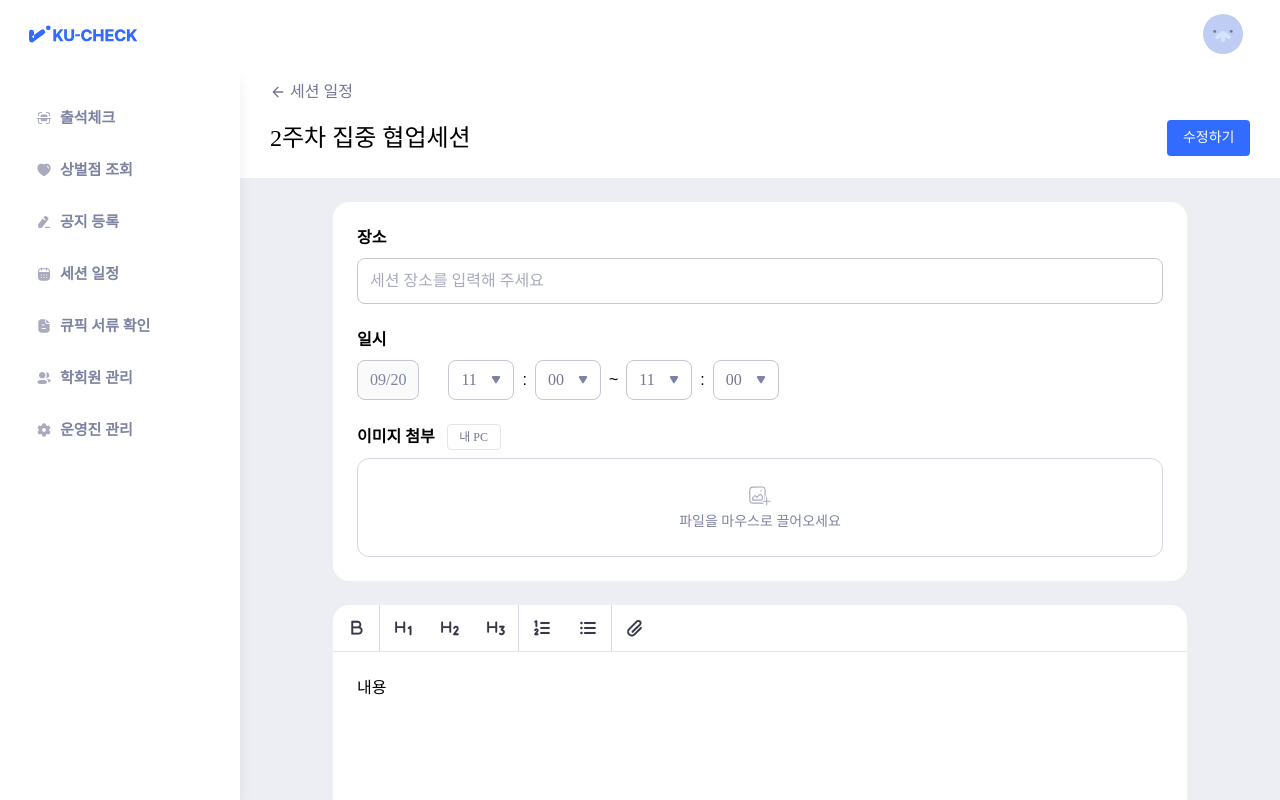
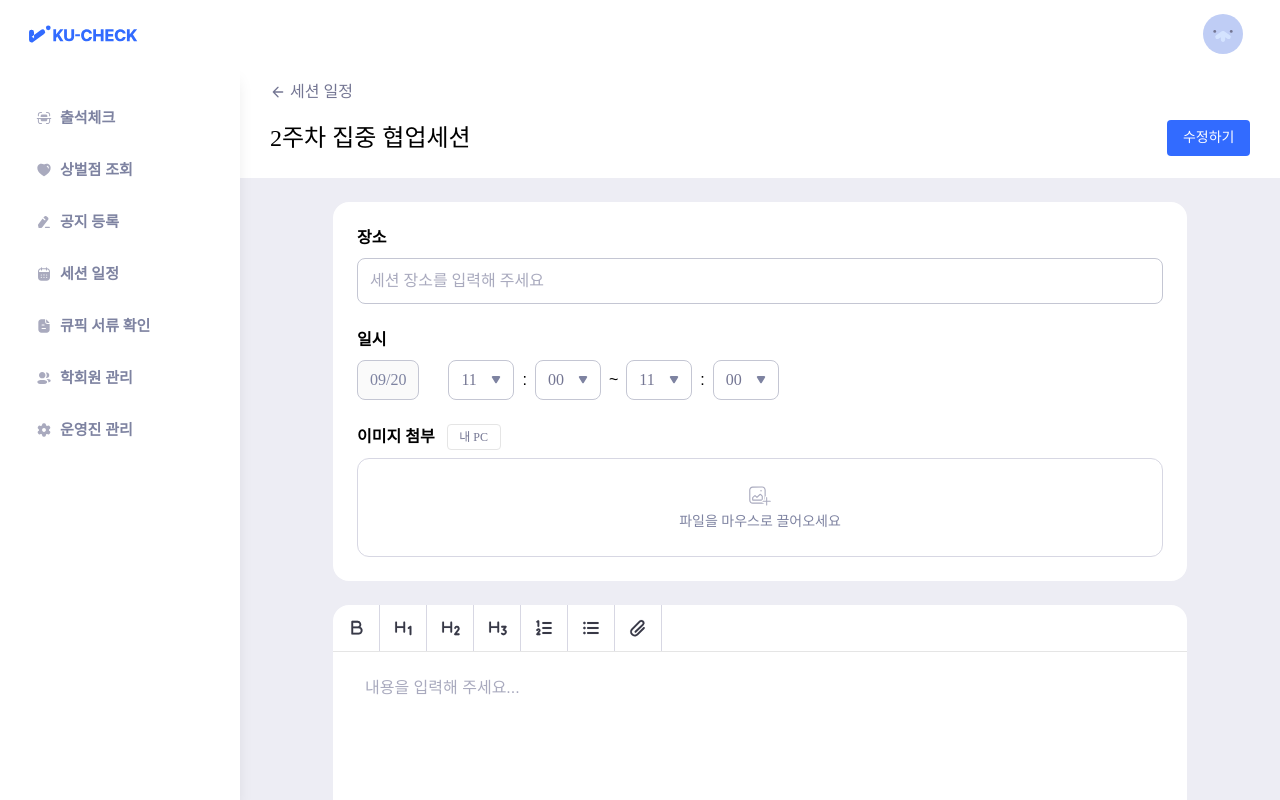
Before and after one commit to Kusitms32th-KuCheck/KuCheck-Front, a Next.js app: page /session-schedule/detail-add in a window 1280 px wide. Built offline with nearby package versions, Linux system fonts and the light colour scheme; a web font is replaced by a local one.

Commit message:
feat(#54): tiptap 도입

```diff
--- a/src/components/manager/common/add-post/AddBody.tsx
+++ b/src/components/manager/common/add-post/AddBody.tsx
@@ -1,3 +1,11 @@
+'use client'
+
+import { useEditor, EditorContent } from '@tiptap/react'
+import StarterKit from '@tiptap/starter-kit'
+import Link from '@tiptap/extension-link'
+import Heading from '@tiptap/extension-heading'
+import { useState } from 'react'
+
 import {
   Tiptap1Icon,
   Tiptap2Icon,
@@ -7,25 +15,158 @@ import {
   Tiptap6Icon,
   Tiptap7Icon,
 } from '@/assets/svgComponents/manager'
+
+type Button = {
+  name: string
+  icon: React.ComponentType<{ width: number; height: number }>
+  command: 'link' | ((editor: NonNullable<ReturnType<typeof useEditor>>) => void)
+}
+
+const BUTTONS: Button[] = [
+  { name: 'Bold', command: (e) => e.chain().focus().toggleBold().run(), icon: Tiptap1Icon },
+  { name: 'H1', command: (e) => e.chain().focus().toggleHeading({ level: 1 }).run(), icon: Tiptap2Icon },
+  { name: 'H2', command: (e) => e.chain().focus().toggleHeading({ level: 2 }).run(), icon: Tiptap3Icon },
+  { name: 'H3', command: (e) => e.chain().focus().toggleHeading({ level: 3 }).run(), icon: Tiptap4Icon },
+  { name: 'BulletList', command: (e) => e.chain().focus().toggleBulletList().run(), icon: Tiptap5Icon },
+  { name: 'OrderedList', command: (e) => e.chain().focus().toggleOrderedList().run(), icon: Tiptap6Icon },
+  { name: 'Link', command: 'link', icon: Tiptap7Icon },
+]
+
 export default function AddBody() {
-  const icons = [Tiptap1Icon, Tiptap2Icon, Tiptap3Icon, Tiptap4Icon, Tiptap5Icon, Tiptap6Icon, Tiptap7Icon]
+  const [isEmpty, setIsEmpty] = useState(true)
+
+  const editor = useEditor({
+    extensions: [
+      StarterKit.configure({ heading: false }),
+      Heading.configure({ levels: [1, 2, 3] }),
+      Link.configure({
+        openOnClick: true,
+        autolink: true,
+        linkOnPaste: true,
+        HTMLAttributes: {
+          class: 'text-blue-600 underline cursor-pointer',
+          target: '_blank',
+          rel: 'noopener noreferrer',
+        },
+      }),
+    ],
+    content: '',
+    immediatelyRender: false,
+    onUpdate: ({ editor }) => setIsEmpty(editor.isEmpty),
+  })
+
+  if (!editor) return null
+
+  const handleClick = (button: Button) => {
+    editor.chain().focus()
+
+    if (button.command === 'link') {
+      const prev = editor.getAttributes('link').href
+      const url = window.prompt('URL을 입력하세요:', prev || '')
+      if (url === null) return
+      if (url === '') {
+        editor.chain().focus().unsetLink().run()
+      } else {
+        editor.chain().focus().setLink({ href: url }).run()
+      }
+    } else {
+      button.command(editor)
+    }
+  }
+
+  const isActive = (name: string) => {
+    if (name.startsWith('H')) {
+      const level = parseInt(name.slice(1))
+      return editor.isActive('heading', { level })
+    }
+    if (name === 'Link') return editor.isActive('link')
+    return editor.isActive(name.toLowerCase())
+  }
 
   return (
     <div className="mt-6 w-full pb-6">
       <div className="mb-6 min-h-[778px] rounded-2xl bg-white">
+        {/* Toolbar */}
         <div className="flex border-b">
-          {icons.map((Icon, idx) => (
-            <button
-              key={idx}
-              type="button"
-              className={`p-[7px] ${[0, 3, 5].includes(idx) ? 'border-r border-gray-200' : ''}`}
-            >
-              <Icon width={32} height={32} />
-            </button>
-          ))}
+          {BUTTONS.map((b) => {
+            const Icon = b.icon
+            const active = isActive(b.name)
+            return (
+              <button
+                key={b.name}
+                type="button"
+                onMouseDown={(e) => e.preventDefault()}
+                onClick={() => handleClick(b)}
+                className={`p-[7px] transition-colors ${
+                  active ? 'text-primary-600 bg-gray-200' : 'text-gray-700 hover:bg-gray-100'
+                } border-r border-gray-200`}
+              >
+                <Icon width={32} height={32} />
+              </button>
+            )
+          })}
         </div>
-        <div className="p-6">내용</div>
+
+        {/* Editor */}
+        <div className="relative w-full px-8 py-6">
+          {isEmpty && (
+            <p className="pointer-events-none absolute top-6 left-8 text-gray-400 select-none">
+              내용을 입력해 주세요...
+            </p>
+          )}
+          <EditorContent editor={editor} className="tiptap-content h-[800px] w-full outline-none" />
+        </div>
       </div>
+
+      {/* 임시스타일 */}
+      <style jsx global>{`
+        .tiptap-content {
+          line-height: 1.5;
+          width: 100%;
+          max-width: 100%;
+          min-height: 500px;
+          border: none !important;
+          outline: none !important;
+        }
+        .tiptap-content .ProseMirror {
+          outline: none !important;
+          border: none !important;
+          box-shadow: none !important;
+        }
+        .tiptap-content h1 {
+          font-size: 1.75rem;
+          font-weight: 700;
+          margin-bottom: 0.5rem;
+        }
+        .tiptap-content h2 {
+          font-size: 1.5rem;
+          font-weight: 600;
+          margin-bottom: 0.5rem;
+        }
+        .tiptap-content h3 {
+          font-size: 1.25rem;
+          font-weight: 500;
+          margin-bottom: 0.5rem;
+        }
+        .tiptap-content p {
+          margin-bottom: 0.5rem;
+        }
+        .tiptap-content ul {
+          list-style-type: disc;
+          margin-left: 1.25rem;
+          margin-bottom: 0.5rem;
+        }
+        .tiptap-content ol {
+          list-style-type: decimal;
+          margin-left: 1.25rem;
+          margin-bottom: 0.5rem;
+        }
+        .tiptap-content a {
+          color: #2563eb;
+          text-decoration: underline;
+          cursor: pointer;
+        }
+      `}</style>
     </div>
   )
 }
```
Also changed, not shown: package.json (+8 -0 lines), 1 other file (tests, documents, lock files or other folders).
